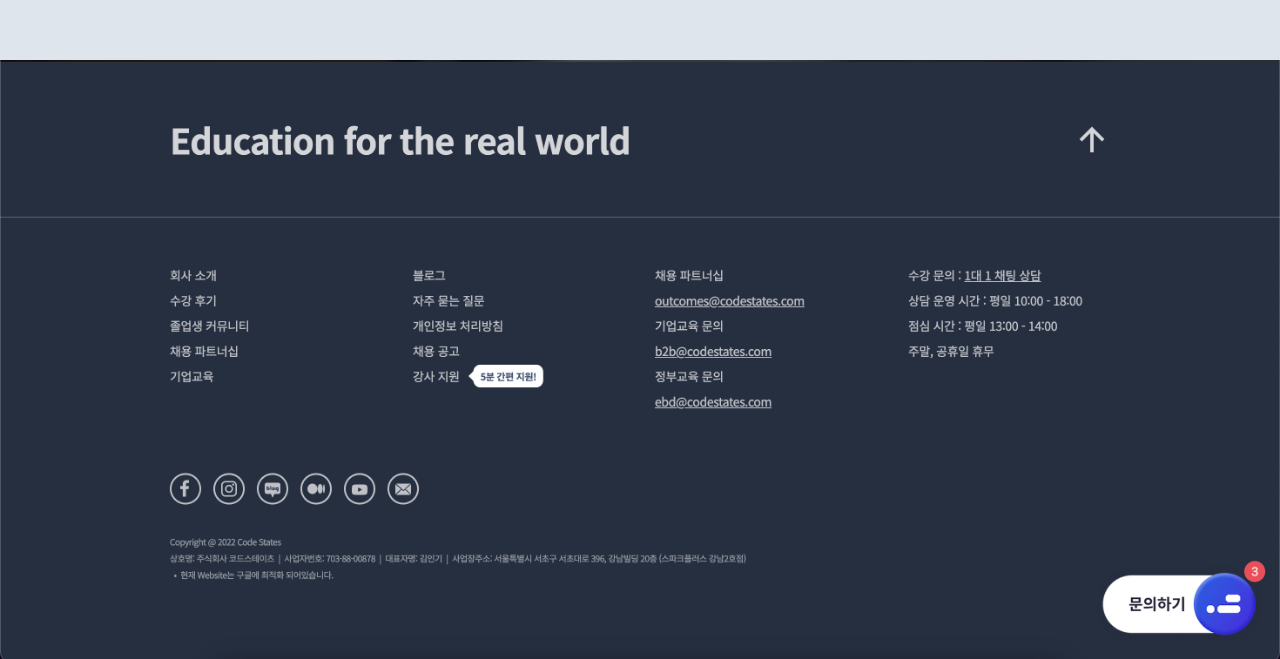
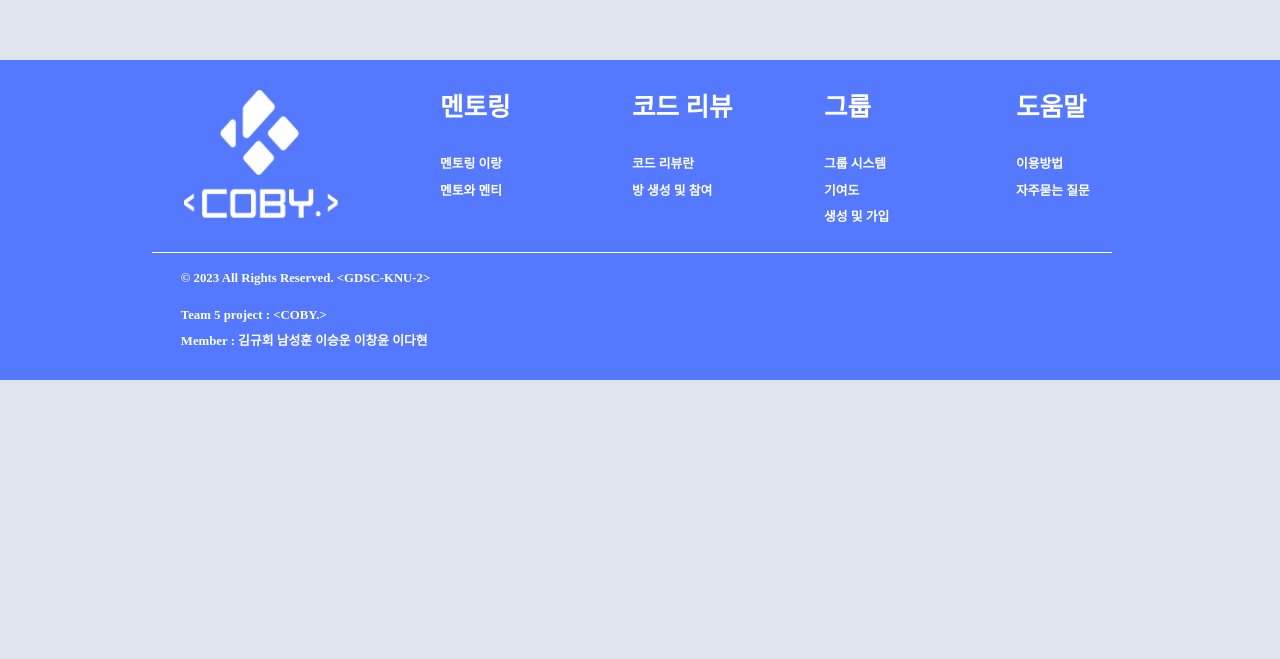
Before and after one commit to GDSC-KNU/Coby, a React (Create React App) app in the folder frontend/: page / in a window 1280 px wide. Shown: the part 1182-1841 px from the top of the page. After the commit the page ends 1562 px from the top, so only its background shows below. Built offline with nearby package versions, Linux system fonts and the light colour scheme; a web font is replaced by a local one.

Commit message:
Feat : 메인페이지 하단 메뉴구현

```diff
--- a/frontend/src/components/main/Carousel.js
+++ b/frontend/src/components/main/Carousel.js
@@ -13,7 +13,7 @@ import img4 from '../../images/banner4.png';
 export default class CenterMode extends Component {
   render() {
     const settings = {
-        dots: true,
+        dots: false,
         infinite: true,
         speed: 2000,
         slidesToShow: 1,
@@ -50,16 +50,16 @@ export default class CenterMode extends Component {
       <div>
         <Slider {...settings}>
           <div>
-            <img src={img1} alt="banner1" />
+            <img src={img1} alt="banner1" onClick={()=>{window.open("https://www.codestates.com/about/review")}}/>
           </div>
           <div>
-            <img src={img2} alt="banner2" />
+            <img src={img2} alt="banner2" onClick={()=>{window.open("https://www.codestates.com/about/review")}}/>
           </div>
           <div>
-            <img src={img3} alt="banner3" />
+            <img src={img3} alt="banner3" onClick={()=>{window.open("https://www.codestates.com/about/review")}}/>
           </div>
           <div>
-            <img src={img4} alt="banner4" />
+            <img src={img4} alt="banner4" onClick={()=>{window.open("https://www.codestates.com/about/review")}} />
           </div>
         </Slider>
       </div>
--- /dev/null
+++ b/frontend/src/components/main/Menu.css
@@ -0,0 +1,46 @@
+.menu{
+    width: 100%;
+    height: 40vh;
+    background-color: #5579fe
+}
+
+.up_menu{
+    width: 100%;
+    height: 60%;
+    background-color: #5579fe;
+    display: flex;
+    flex-wrap: nowrap;
+}
+.sev{
+    position: relative;
+    left: 23vw;
+    top: 1.5rem;
+    width: 15%;
+    color: white;
+    font-size: 0.8rem;
+}
+.down_menu{
+    position: absolute;
+    left: 50%;
+    transform: translateX(-50%);
+    width: 75%;
+    height: 40%;
+    background-color: #5579fe;
+    border-top: 1px solid white;
+}
+.explain{
+    font-size: 0.8rem;
+    color: white;
+    position: relative;
+    text-align: left;
+    left: 3%;
+    top: 5%;
+}
+
+.logo{
+    width: 12vw;
+    height: 16vh;
+    position: relative;
+    left: 15%;
+    display: flex;
+}
--- /dev/null
+++ b/frontend/src/components/main/Menu.js
@@ -0,0 +1,54 @@
+import logo from "../../images/Coby.png";
+
+import "./Menu.css";
+
+const Menu = () => {
+  return (
+    <div className="menu">
+        <div className="up_menu">
+            <img src={logo} alt="로고" className="logo"/>
+            <div className="sev">
+                <h1>멘토링</h1>
+                <br/>
+                <p>멘토링 이랑</p>
+                <p>멘토와 멘티</p>
+            </div>
+            <div className="sev">
+                <h1>코드 리뷰</h1>
+                <br/>
+                <p>코드 리뷰란</p>
+                <p>방 생성 및 참여</p>
+            </div>
+            <div className="sev">
+                <h1>그룹</h1>
+                <br/>
+                <p>그룹 시스템</p>
+                <p>기여도</p>
+                <p>생성 및 가입</p>
+            </div>
+            <div className="sev">
+                <h1>도움말</h1>
+                <br/>
+                <p>이용방법</p>
+                <p>자주묻는 질문</p>
+            </div>
+        </div>
+        <div className="down_menu">
+            <p className="explain">
+                © 2023 All Rights Reserved. {'<'}GDSC-KNU-2{'>'}
+            </p>
+            <p>
+
+            </p>
+            <p className="explain">
+                Team 5 project : {'<'}COBY.{'>'}
+            </p>
+            <p className="explain">
+                Member : 김규회 남성훈 이승운 이창윤 이다현
+            </p>
+        </div>
+    </div>
+  );
+}
+
+export default Menu;
--- a/frontend/src/pages/Main.css
+++ b/frontend/src/pages/Main.css
@@ -29,6 +29,3 @@
     position: relative;
     right: 0.5rem;
 }
-.menuimg{
-    width: 100vw;
-}
--- a/frontend/src/pages/Main.js
+++ b/frontend/src/pages/Main.js
@@ -2,8 +2,7 @@ import { useState } from "react";
 import Layout from "../components/reuseUI/Layout";
 import SimpleSlider from "../components/main/Carousel";
 import './Main.css'
-
-import img from '../images/menu.png'
+import Menu from "../components/main/Menu";
 
 function Main(props) {
   console.log(props.cookies)
@@ -22,7 +21,7 @@ function Main(props) {
         </p>
       </div>
       <div className="menu">
-        <img src={img} alt='menu' className="menuimg"/>
+        <Menu/>
       </div>
     </div>
   );
```
